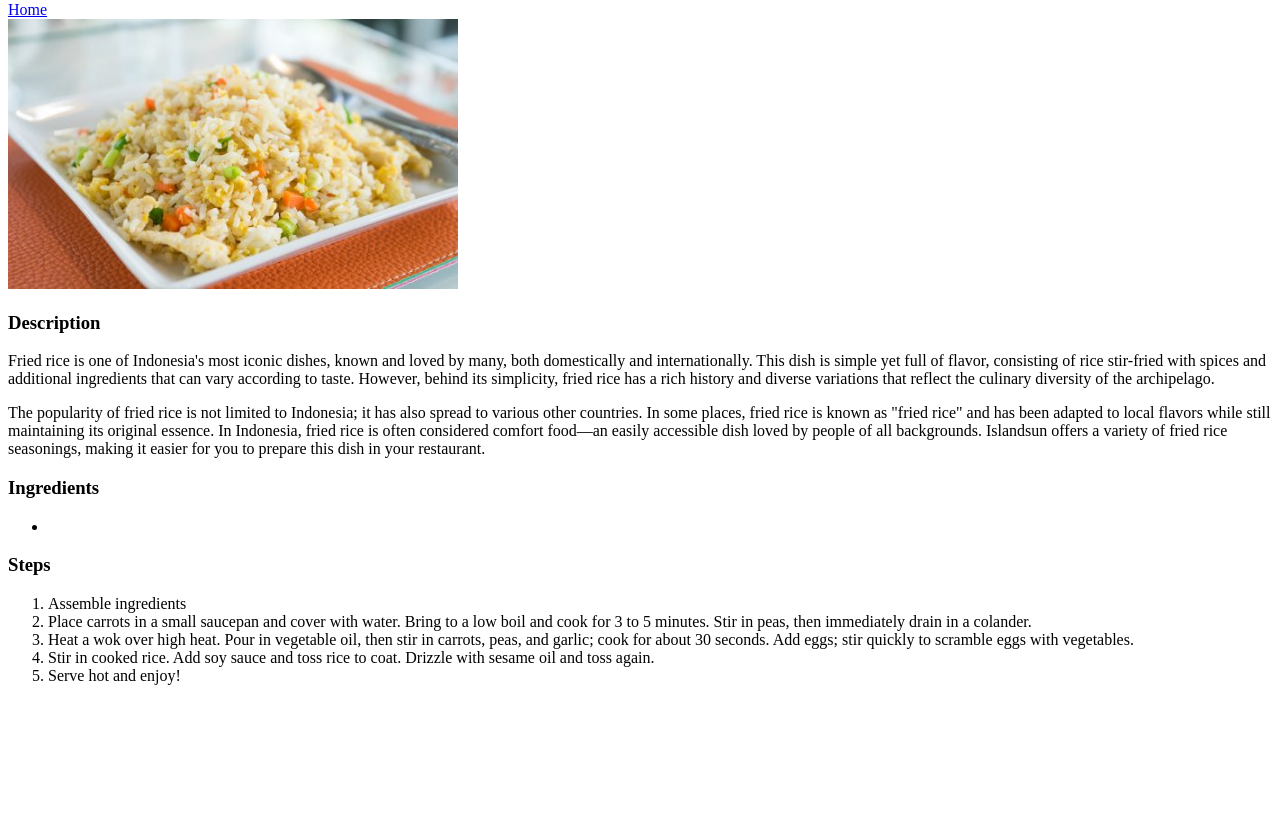
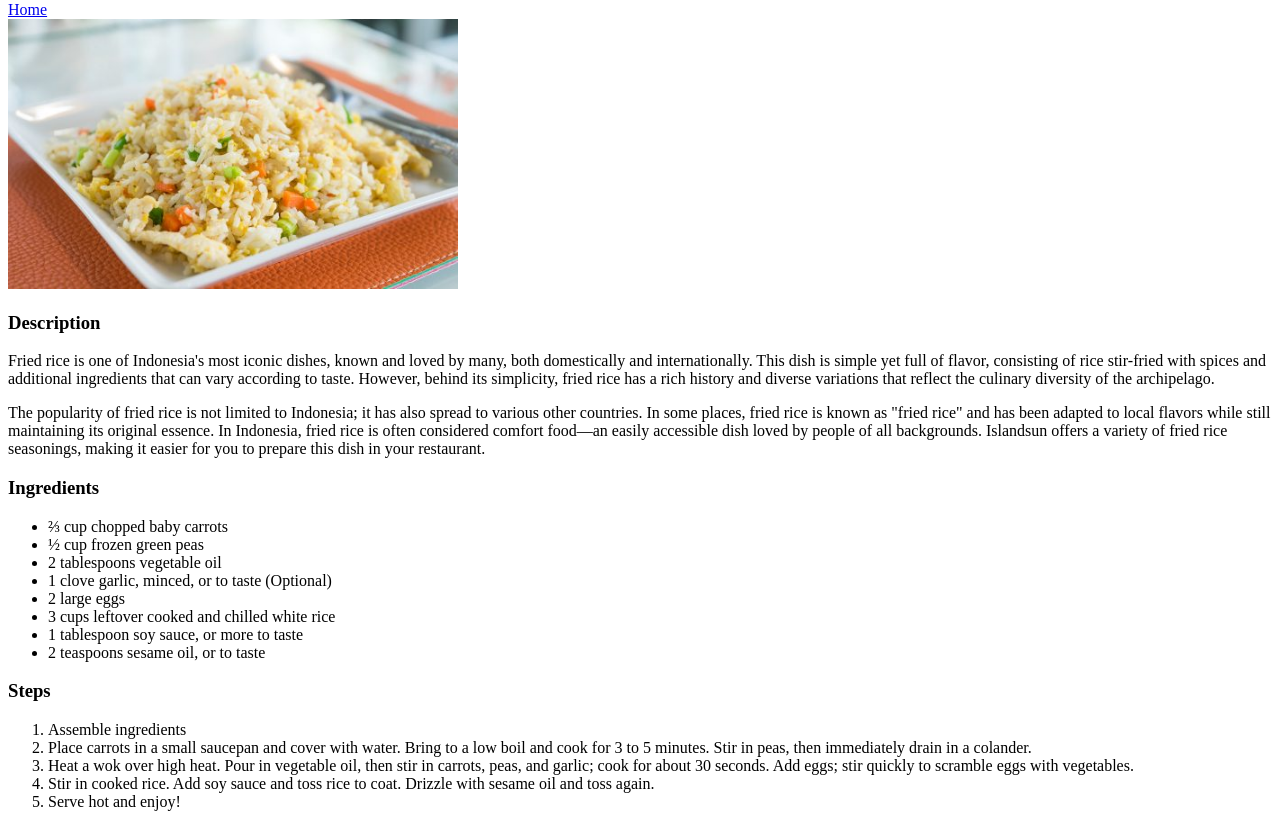
Before and after one commit to gilangages/odin-recipes, a plain HTML site: page recipes/nasigoreng.html in a window 1280 px wide. Shown: the part 79-906 px from the top of the page. Before the commit the page ends 800 px from the top, so only its background shows below. Drawn offline with Linux system fonts and the light colour scheme.

Commit message:
Add ingredients at nasigoreng.html

```diff
--- a/recipes/nasigoreng.html
+++ b/recipes/nasigoreng.html
@@ -21,7 +21,14 @@
       <section>
         <h3>Ingredients</h3>
         <ul>
-          <li></li>
+          <li>⅔ cup chopped baby carrots</li>
+          <li>½ cup frozen green peas</li>
+          <li>  2 tablespoons vegetable oil</li>
+          <li>1 clove garlic, minced, or to taste (Optional)</li>
+          <li>2 large eggs</li>
+          <li>3 cups leftover cooked and chilled white rice</li>
+          <li>1 tablespoon soy sauce, or more to taste</li>
+          <li>2 teaspoons sesame oil, or to taste</li>
         </ul>
       </section>
       <section>
```
